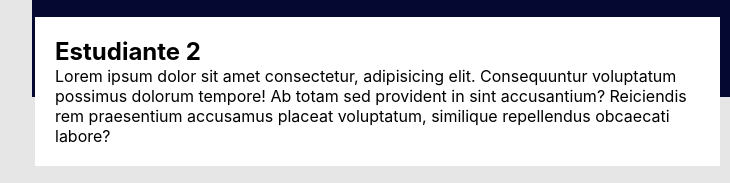
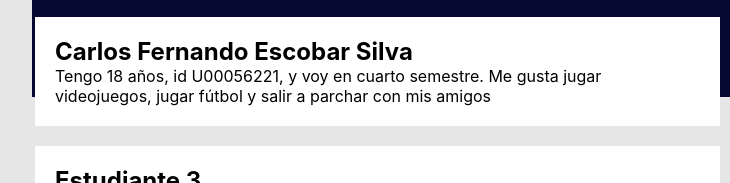
Before and after one commit to newMoonlight11/Taller-moviles, a plain HTML site: page Taller/index.html in a window 1280 px wide. Shown: the part 352-535 px from the top of the page, 105-835 px from the left. Drawn offline with Linux system fonts and the light colour scheme.

Commit message:
Estudiante 2

```diff
--- a/Taller/index.html
+++ b/Taller/index.html
@@ -22,8 +22,8 @@
                 <p>Lorem ipsum dolor sit amet consectetur, adipisicing elit. Consequuntur voluptatum possimus dolorum tempore! Ab totam sed provident in sint accusantium? Reiciendis rem praesentium accusamus placeat voluptatum, similique repellendus obcaecati labore?</p>
             </article>
             <article>
-                <h2>Estudiante 2</h2>
-                <p>Lorem ipsum dolor sit amet consectetur, adipisicing elit. Consequuntur voluptatum possimus dolorum tempore! Ab totam sed provident in sint accusantium? Reiciendis rem praesentium accusamus placeat voluptatum, similique repellendus obcaecati labore?</p>
+                <h2>Carlos Fernando Escobar Silva</h2>
+                <p>Tengo 18 años, id U00056221, y voy en cuarto semestre. Me  gusta jugar videojuegos, jugar fútbol y salir a parchar con mis amigos</p>
             </article>
             <article>
                 <h2>Estudiante 3</h2>
```
